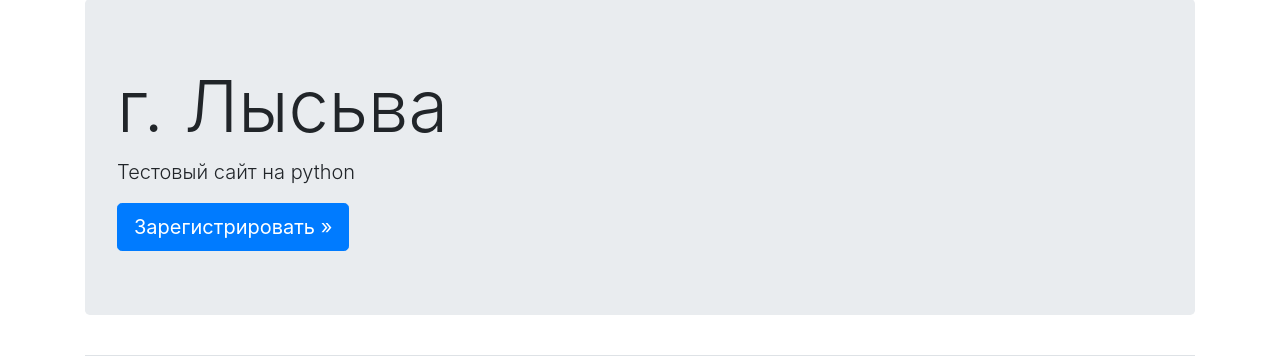
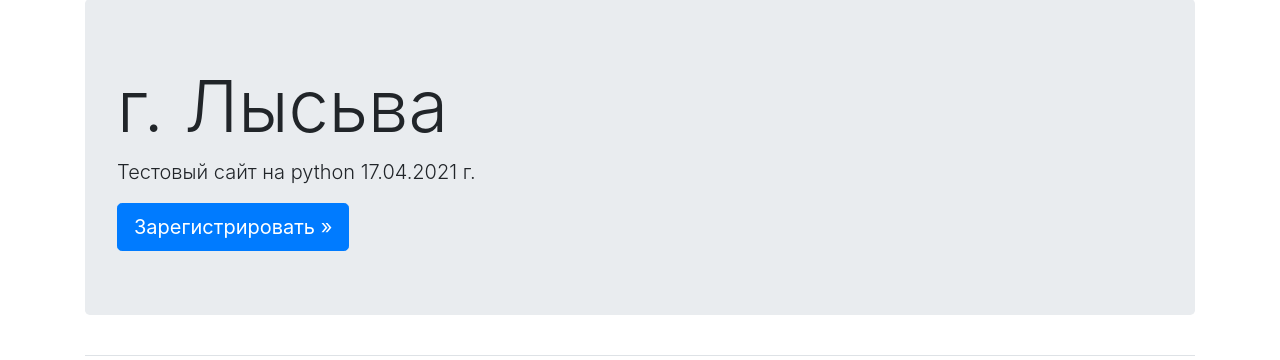
Before and after one commit to AleksandrM797/learning, a Django app: page / in a window 1280 px wide. Shown: the part 83-443 px from the top of the page. Run offline with Django 3.2, Linux system fonts and the light colour scheme; some libraries are stand-ins or nearby versions.

Commit message:
index.html

```diff
--- a/learning_logs/templates/learning_logs/index.html
+++ b/learning_logs/templates/learning_logs/index.html
@@ -3,7 +3,7 @@
 {% block page_header %}
   <div class='jumbotron'>
     <h1 class="display-3">г. Лысьва</h1>
-    <p class="lead">Тестовый сайт на python</p>
+    <p class="lead">Тестовый сайт на python 17.04.2021 г.</p>
 
     <a class="btn btn-lg btn-primary" href="{% url 'users:register' %}"
        role="button">Зарегистрировать &raquo</a>
```
